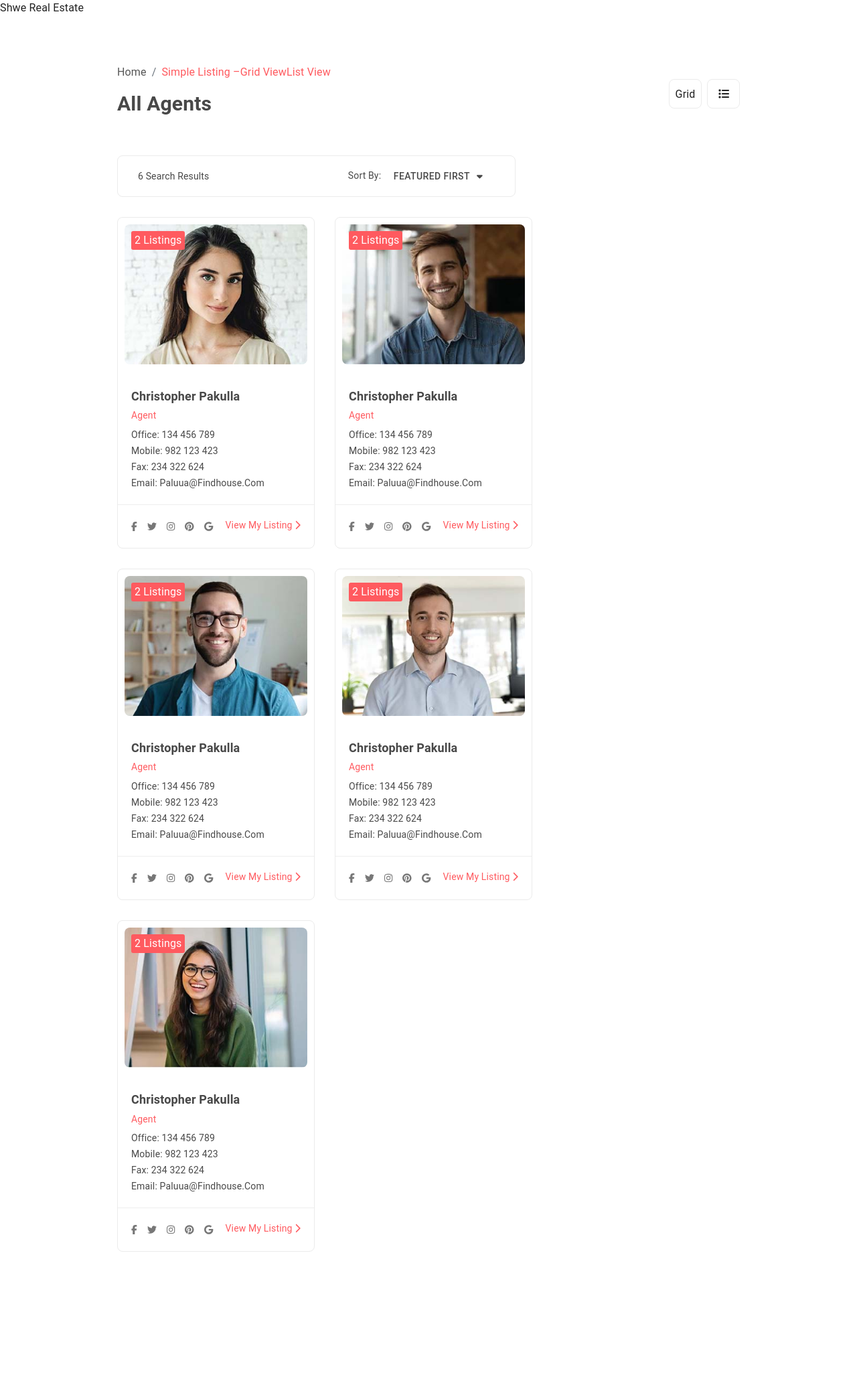
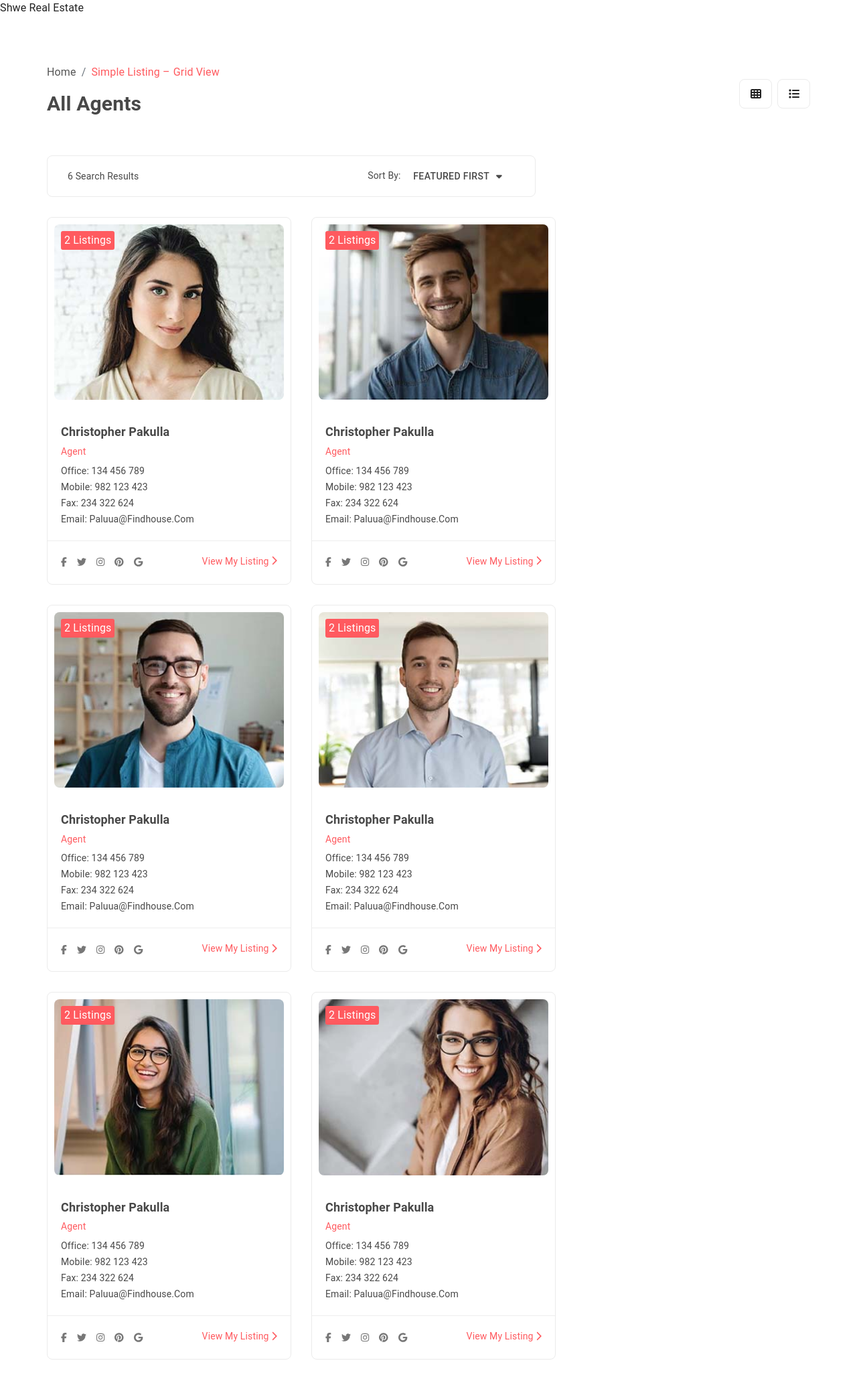
Before and after one commit to zakumialexes/real-estate, a React (Create React App) app: page / in a window 1280 px wide. Shown: the top 2068 px of the page at 67% size. Before the commit the page ends 1929 px from the top, so only its background shows below. Built offline with nearby package versions, Linux system fonts and the light colour scheme; data requests are answered from the project's data file.

Commit message:
Added: list and grid view in agent list

```diff
--- a/json-server/database.json
+++ b/json-server/database.json
@@ -59,6 +59,18 @@
       "type": "agent",
       "listing": 2,
       "photo": "/images/agents/agent-5.jpg"
+    },
+    {
+      "name": "Christopher Pakulla",
+      "phoneNumber": {
+        "office": "134 456 789",
+        "mobile": "982 123 423",
+        "fax": "234 322 624"
+      },
+      "email": "paluua@findhouse.com",
+      "type": "agent",
+      "listing": 2,
+      "photo": "/images/agents/agent-6.jpg"
     }
   ]
 }
--- a/src/pages/agent-list/agent-card/agent-card.jsx
+++ b/src/pages/agent-list/agent-card/agent-card.jsx
@@ -3,16 +3,16 @@ import {FontAwesomeIcon} from "@fortawesome/react-fontawesome";
 import {faFacebookF, faGoogle, faInstagram, faPinterest, faTwitter} from "@fortawesome/free-brands-svg-icons";
 import {faChevronRight} from "@fortawesome/free-solid-svg-icons";
 
-export default function AgentCard({agent}) {
+export default function AgentCard({agent, isGrid = false}) {
     return (
-        <div className={agentCardStyle.card}>
+        <div className={`${agentCardStyle.card} ${!isGrid && agentCardStyle.list}`}>
             <div className={agentCardStyle.imgContainer}>
                 <img src={agent.photo} alt=""/>
                 <div className={agentCardStyle.listing}>
                     <a href="#">{agent.listing} Listings</a>
                 </div>
             </div>
-            <div className={agentCardStyle.detail}>
+            <div className={`${agentCardStyle.detail} ${!isGrid&&agentCardStyle.w70}`}>
                 <div className={agentCardStyle.content}>
                     <h4>{agent.name}</h4>
                     <p className={agentCardStyle.type}>{agent.type}</p>
@@ -27,7 +27,7 @@ export default function AgentCard({agent}) {
                         </li>
                     </ul>
                 </div>
-                <div className={agentCardStyle.footer}>
+                <div className={`${agentCardStyle.footer} ${isGrid && agentCardStyle.borderTop}`}>
                     <ul className={agentCardStyle.socialLinks}>
                         <li>
                             <a href="#"><FontAwesomeIcon icon={faFacebookF}/></a>
--- a/src/pages/agent-list/agent-card/agent-card.module.scss
+++ b/src/pages/agent-list/agent-card/agent-card.module.scss
@@ -1,6 +1,15 @@
 $fontColor: #484848;
 $faintColor: #777777;
 $orange: #ff5a5f;
+
+.borderTop {
+  border-top: 1px solid #eeeeee;
+}
+
+.w70 {
+  width: 70%;
+}
+
 .card {
   background-color: #ffffff;
   border: 1px solid #ebebeb;
@@ -9,6 +18,11 @@ $orange: #ff5a5f;
   overflow: hidden;
   position: relative;
   transition: all 0.3s ease;
+
+  &.list {
+    display: flex;
+    margin-bottom: 30px;
+  }
 
   &:hover {
     cursor: pointer;
@@ -23,6 +37,8 @@ $orange: #ff5a5f;
   img {
     border-radius: 8px;
     width: 100%;
+    height: 100%;
+    object-fit: cover;
   }
 
   .listing {
@@ -91,7 +107,6 @@ $orange: #ff5a5f;
 }
 
 .footer {
-  border-top: 1px solid #eeeeee;
   display: flex;
   justify-content: space-between;
   box-sizing: border-box;
--- a/src/pages/agent-list/agent-list..jsx
+++ b/src/pages/agent-list/agent-list..jsx
@@ -1,6 +1,6 @@
 import style from "./agent-list.module.scss"
 import {FontAwesomeIcon} from "@fortawesome/react-fontawesome";
-import {faList} from "@fortawesome/free-solid-svg-icons";
+import {faList, faTableCells} from "@fortawesome/free-solid-svg-icons";
 import SortBy from "./SortBy";
 import {useEffect, useState} from "react";
 import AgentCard from "./agent-card/agent-card";
@@ -9,6 +9,7 @@ import AgentCard from "./agent-card/agent-card";
 function AgentList(props) {
     const [agents, setAgents] = useState([]);
     const [sortBy, setSortBy] = useState(0);
+    const [isGrid, setIsGrid] = useState(true);
 
     async function fetchingAgent() {
         const response = await fetch("http://localhost:3500/agent-list").then(data => data.json())
@@ -29,19 +30,17 @@ function AgentList(props) {
                             </li>
                             <li className="" aria-current="page">
                                 Simple Listing –
-                                {/*Todo: to make according to view*/}
-                                <span>Grid View</span>
-                                <span>List View</span>
+                                <span className={style.currentViewName}>{isGrid ? "Grid View" : "List View"}</span>
                             </li>
                         </ol>
                         <h2 className={style.breadcrumbTitle}>All Agents</h2>
                     </div>
                     <div className={style.listing}>
                         <ul className="">
-                            <li className="">
-                                Grid
+                            <li onClick={() => setIsGrid(true)}>
+                                <FontAwesomeIcon icon={faTableCells}/>
                             </li>
-                            <li className="">
+                            <li onClick={() => setIsGrid(false)}>
                                 <FontAwesomeIcon icon={faList}/>
                             </li>
                         </ul>
@@ -57,9 +56,9 @@ function AgentList(props) {
                                 <SortBy sortBy={sortBy} setSortBy={setSortBy}/>
                             </div>
                         </div>
-                        <div className={style.agentContainer}>
+                        <div className={isGrid ? style.agentContainer : style.agentContainerList}>
                             {agents.map((agent, i) => (
-                                <AgentCard agent={agent} key={i}/>
+                                <AgentCard agent={agent} key={i} isGrid={isGrid}/>
                             ))}
                         </div>
                     </div>
--- a/src/pages/agent-list/agent-list.module.scss
+++ b/src/pages/agent-list/agent-list.module.scss
@@ -5,7 +5,7 @@ $textDark: #484848;
 }
 
 .container {
-  max-width: 960px;
+  max-width: 1170px;
   margin: 0 auto;
   padding: 0 15px;
 }
@@ -35,8 +35,11 @@ $textDark: #484848;
         color: #555555;
         text-decoration: none;
         -webkit-font-smoothing: antialiased;
+
       }
-
+.currentViewName{
+  margin-left: 5px;
+}
       li:last-child {
         padding-left: 0.5rem;
         color: $textOrange;
@@ -125,5 +128,9 @@ $textDark: #484848;
   overflow: hidden;
   max-width: 100%;
   gap: 30px;
+}
 
+.agentContainerList {
+  grid-template-columns: repeat(1, minmax(0, 1fr));
+  gap: 30px;
 }
```
